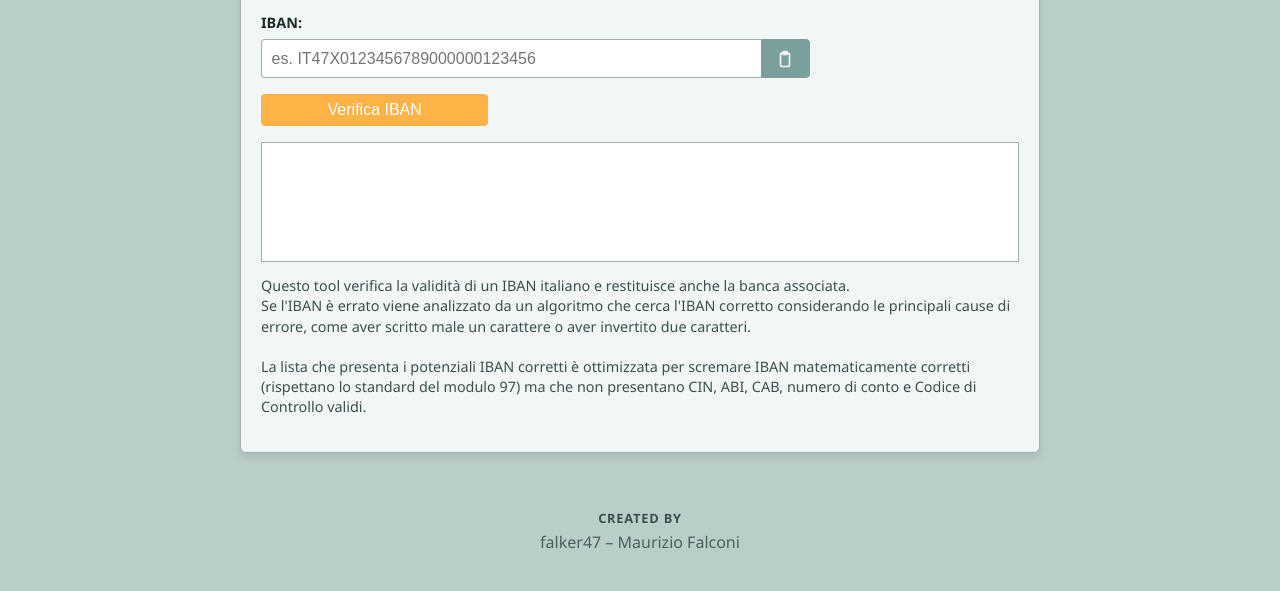
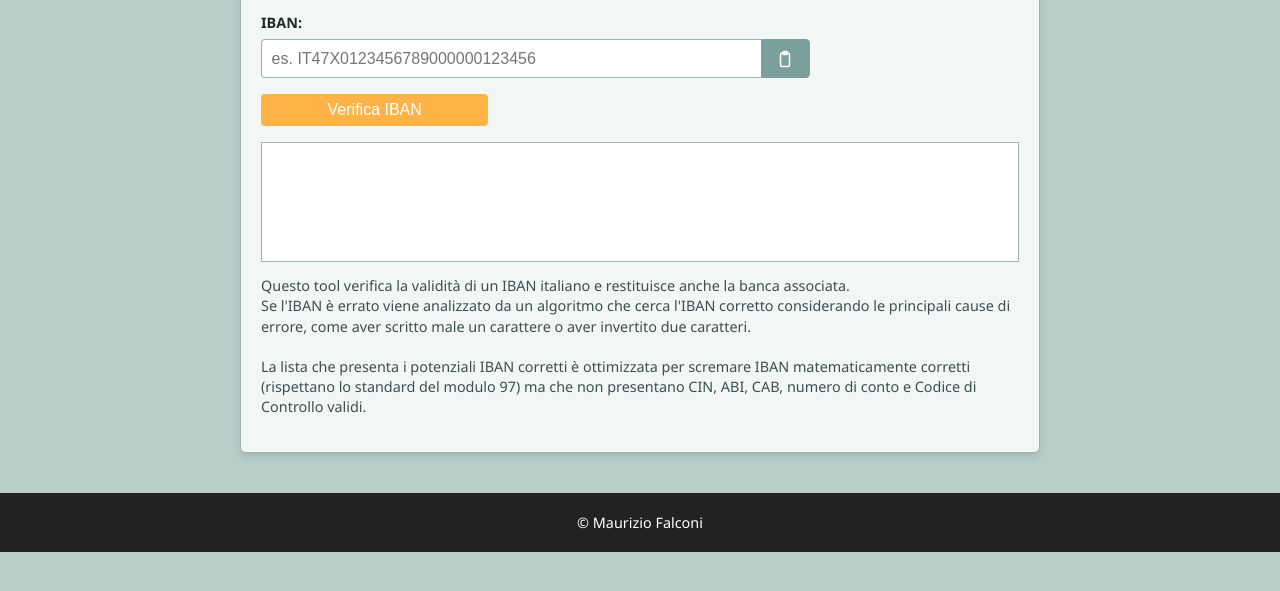
Before and after one commit to falker47/IBAN-Checker, a plain HTML site: page index.html in a window 1280 px wide. Shown: the part 163-754 px from the top of the page. Drawn offline with Linux system fonts and the light colour scheme.

Commit message:
credits -> footer

```diff
--- a/index.html
+++ b/index.html
@@ -63,10 +63,10 @@
 
   </div>
 
-  <div id="credits">
-    <div class="credits-title">CREATED BY</div>
-    <div class="credits-author">falker47 &ndash; Maurizio Falconi</div>
-  </div>
+  <footer>
+  <p> <a href="https://falker47.github.io/Nexus-portfolio/" target="_blank">&copy; <span id="currentYear"></span> Maurizio Falconi</a></p>
+</footer>
+
 
   <!-- Includi il file JavaScript esterno -->
   <script src="script.js"></script>
```
